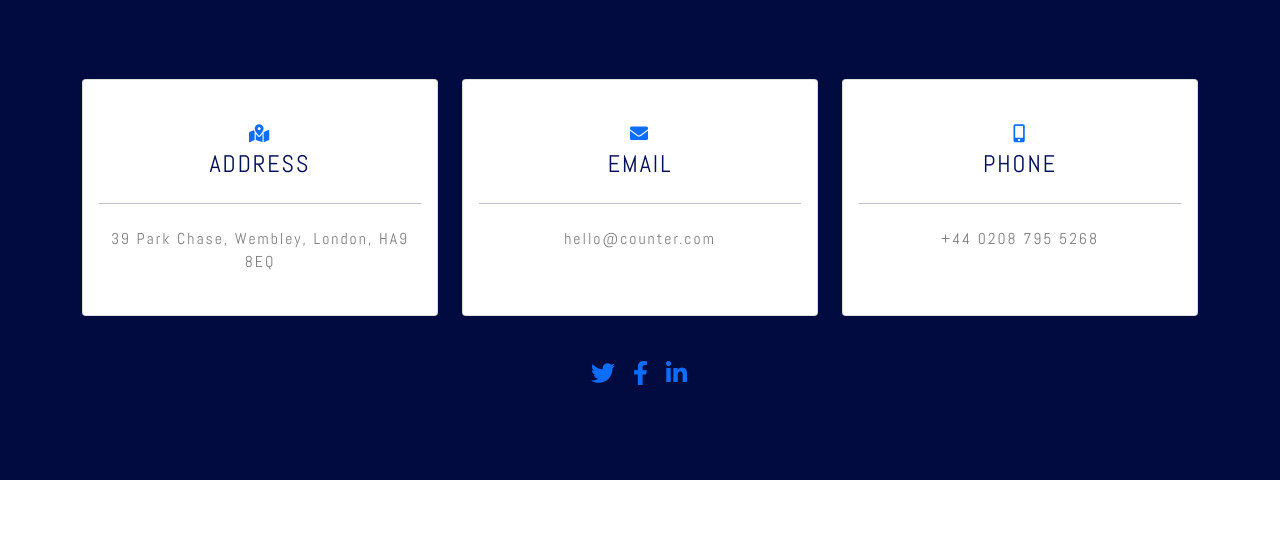
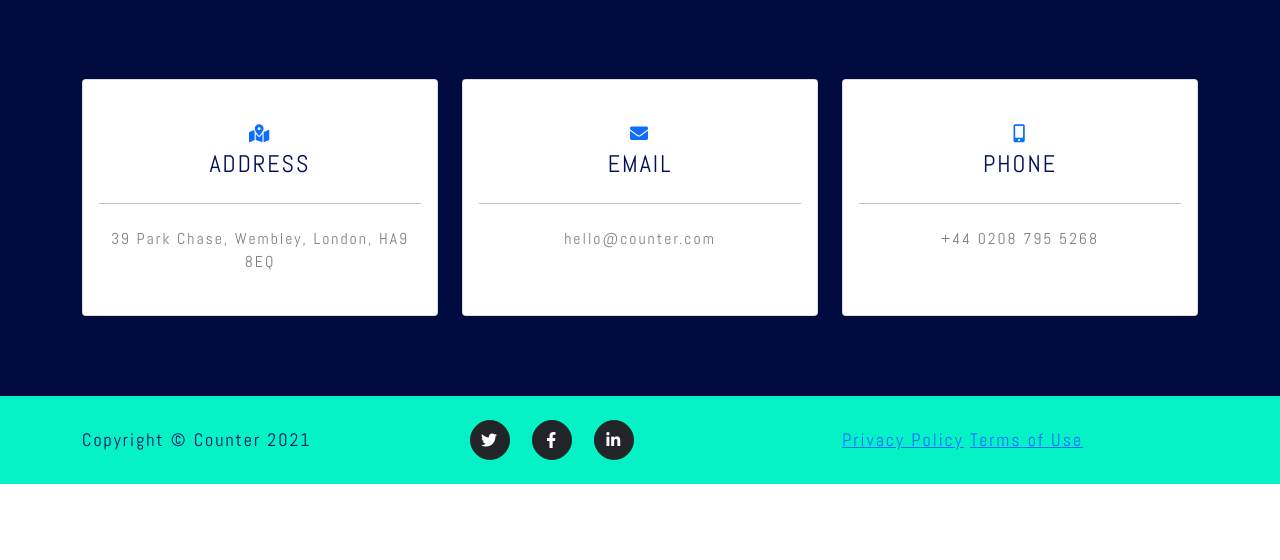
Before and after one commit to R-Prince/counter_ms4, a Django app: page / in a window 1280 px wide. Shown: the part 1320-1880 px from the top of the page. After the commit the page ends 1804 px from the top, so only its background shows below. Run offline with Django 3.2, Linux system fonts and the light colour scheme; some libraries are stand-ins or nearby versions.

Commit message:
Add footer to home page template

```diff
--- a/home/templates/home/index.html
+++ b/home/templates/home/index.html
@@ -87,11 +87,23 @@
                     </div>
                 </div>
             </div>
-            <div class="social d-flex justify-content-center">
-                <a class="mx-2" href="https://twitter.com/?lang=en-gb"><i class="fab fa-twitter"></i></a>
-                <a class="mx-2" href="https://www.facebook.com/"><i class="fab fa-facebook-f"></i></a>
-                <a class="mx-2" href="https://www.linkedin.com/home/?originalSubdomain=uk"><i class="fab fa-linkedin-in"></i></a>
+        </div>
+    </section>
+    <!-- Footer-->
+    <footer class="footer py-4">
+        <div class="container">
+            <div class="row align-items-center">
+                <div class="col-lg-4 text-lg-left">Copyright © Counter 2021</div>
+                <div class="col-lg-4 my-3 my-lg-0">
+                    <a class="btn btn-social btn-dark mx-2" href="https://twitter.com/?lang=en-gb"><i class="fab fa-twitter"></i></a>
+                    <a class="btn btn-social btn-dark mx-2" href="https://www.facebook.com/"><i class="fab fa-facebook-f"></i></a>
+                    <a class="btn btn-social btn-dark mx-2" href="https://www.linkedin.com/home/?originalSubdomain=uk"><i class="fab fa-linkedin-in"></i></a>
+                </div>
+                <div class="col-lg-4 text-lg-right">
+                    <a class="mr-3" href="">Privacy Policy</a>
+                    <a href="">Terms of Use</a>
+                </div>
             </div>
         </div>
-    </section>
+    </footer>
 {% endblock %}
--- a/static/css/base.css
+++ b/static/css/base.css
@@ -110,7 +110,7 @@ body{
 
 .contact-section{
     background-color: #010B40;
-    margin: 5rem 0px;
+    margin-top: 5rem;
     padding: 5rem 0px;
 }
 
@@ -119,15 +119,19 @@ body{
     padding: 1rem 0px;
 }
 
-.social{
-    padding-top: 2rem;
+.btn-social {
+    height: 2.5rem;
+    width: 2.5rem;
+    display: inline-flex;
+    align-items: center;
+    justify-content: center;
+    padding: 0;
+    border-radius: 100%;
 }
 
-.social a{
-    font-size: 1.5rem;
-    margin: 0.5rem;
+.footer{
+    background-color: #05F2C7;
 }
-
 /* Form CSS */
 
 .textInput{
```
